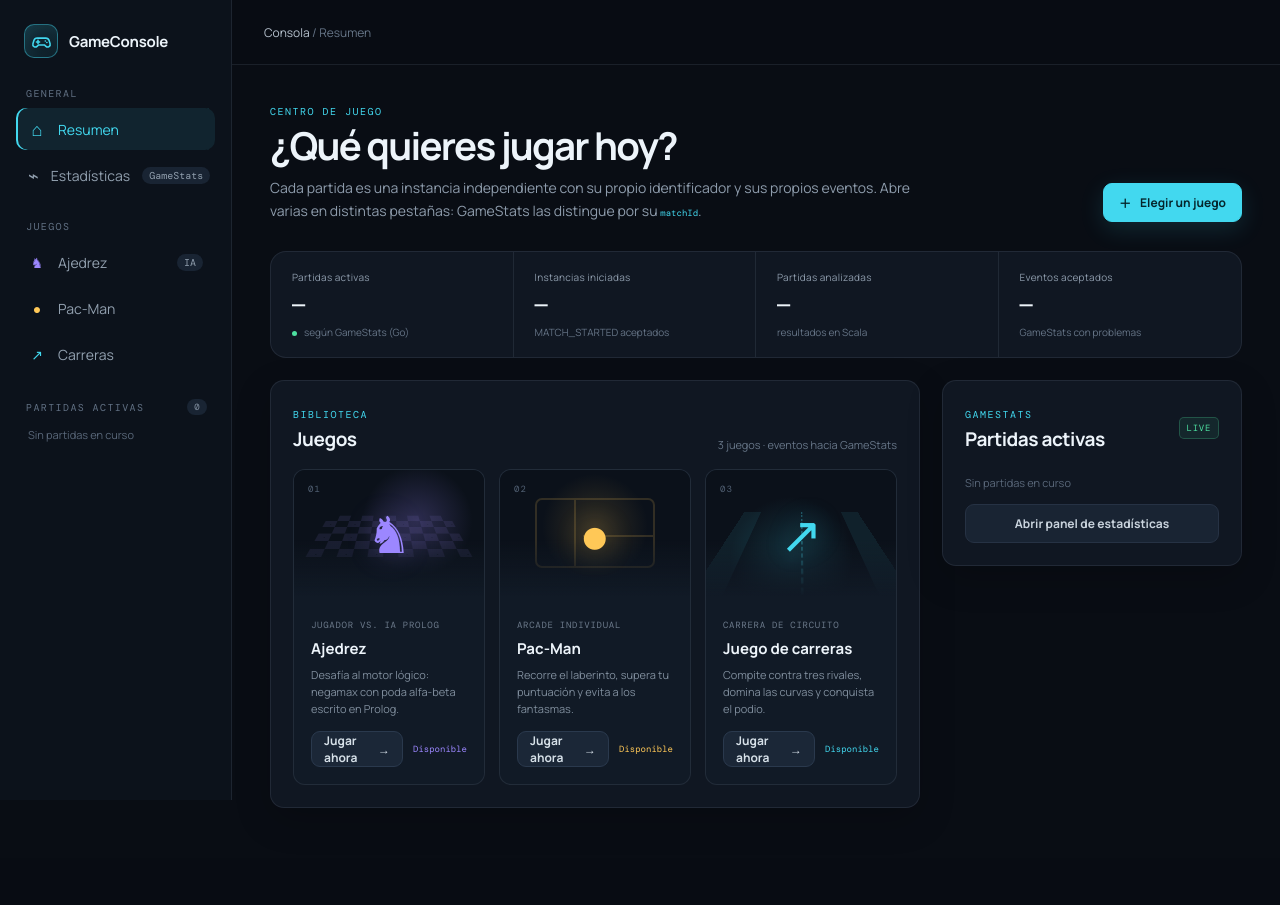
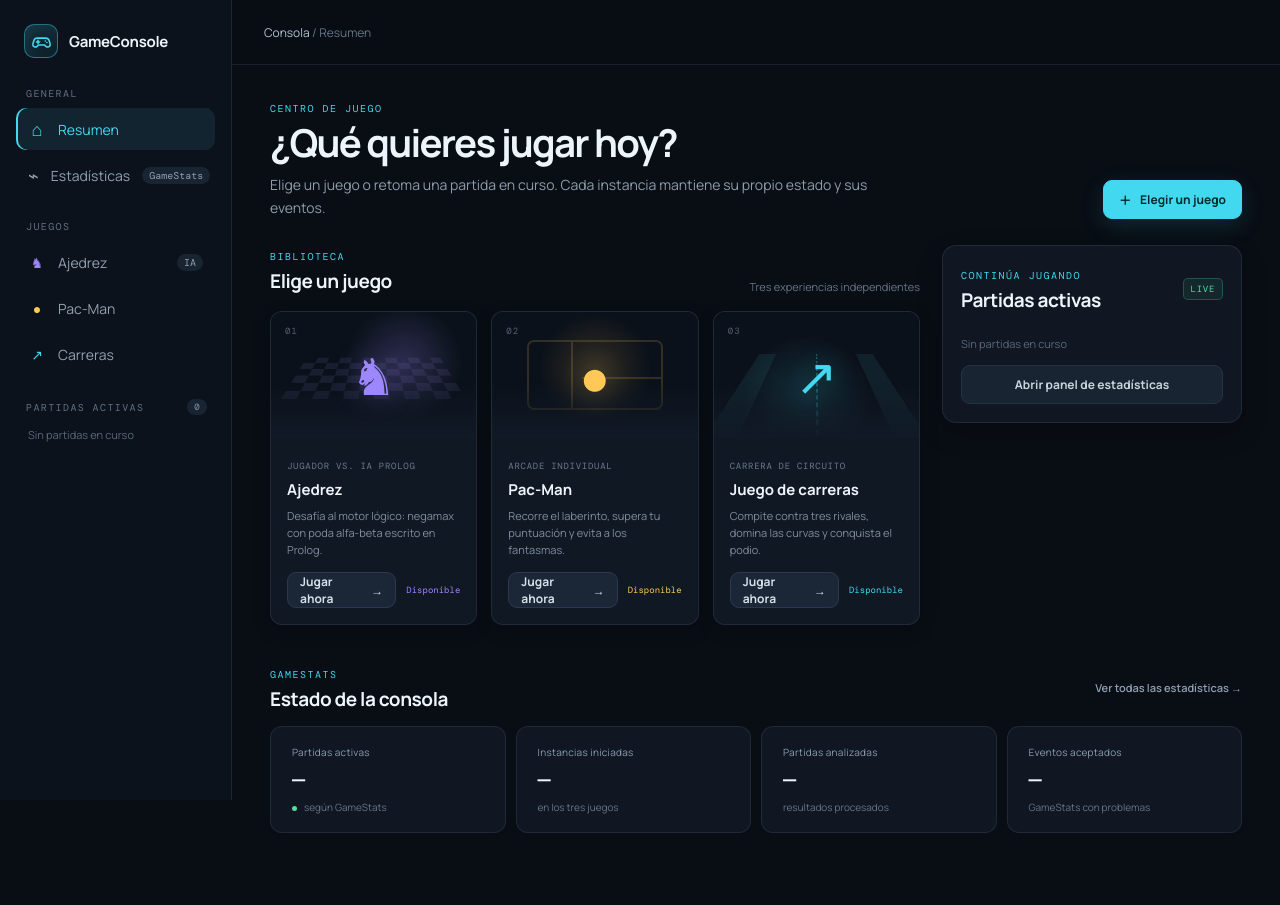
Before and after one commit to SebastianVD32/GameConsole, a Flask app: page / in a window 1280 px wide. Before the commit the page ends 808 px from the top, so only its background shows below. Run offline with Flask 3, Linux system fonts and the light colour scheme; data that the repository does not hold is empty.

Commit message:
feat: ordenar la navegación y jerarquía visual

```diff
--- a/static/css/app.css
+++ b/static/css/app.css
@@ -429,3 +429,74 @@ button:disabled { opacity: .4; cursor: default; }
   .race-touch-controls { gap: 8px; } .race-touch-controls button { min-width: 43px; padding: 8px 10px; font-size: 12px; }
   .race-touch-controls > div { gap: 5px; }
 }
+
+/* ---------------------------------------------------------------- refinamiento de interfaz */
+.page-content { width: min(1420px, 100%); padding-top: 32px; }
+.topbar { gap: 20px; }
+.breadcrumb { flex: 1; min-width: 0; white-space: nowrap; overflow: hidden; text-overflow: ellipsis; }
+.game-switcher { display: flex; align-items: center; gap: 5px; padding: 4px; border: 1px solid var(--line-soft); border-radius: 11px; background: #0c121b; }
+.game-switch { display: inline-flex; align-items: center; gap: 7px; min-height: 31px; padding: 0 10px; border-radius: 7px; color: #718093; font-size: 10px; transition: .16s ease; }
+.game-switch > span { color: currentColor; font-size: 11px; }.game-switch strong { font-weight: 600; }
+.game-switch:hover { color: #dce6ed; background: var(--panel); }
+.game-switch.violet > span { color: var(--violet); }.game-switch.amber > span { color: var(--amber); }.game-switch.cyan > span { color: var(--cyan); }
+.game-switch.is-active { color: var(--text); background: var(--panel-raised); box-shadow: 0 1px 5px rgba(0,0,0,.18); }
+
+.hero { margin-bottom: 26px; }
+.hero p { max-width: 610px; }
+.panel { box-shadow: 0 10px 28px rgba(0, 0, 0, .15); }
+.dashboard-grid { margin-bottom: 34px; }
+.dashboard-grid .library-panel { padding: 0; border: 0; background: transparent; box-shadow: none; }
+.dashboard-grid .activity-panel { padding: 18px; }
+.dashboard-overview { padding-top: 4px; }
+.overview-heading { align-items: center; margin-bottom: 14px; }
+.text-link { color: #8fa0b2; font-size: 11px; font-weight: 600; }.text-link:hover { color: var(--cyan); }
+.game-card { background: #101824; box-shadow: 0 6px 20px rgba(0,0,0,.12); }
+.game-card:hover { transform: translateY(-2px); }
+.game-body { padding: 16px; }
+.game-body p { min-height: 48px; }
+
+.metrics-strip { gap: 10px; overflow: visible; border: 0; background: transparent; }
+.metrics-strip article, .metrics-strip article:last-child { border: 1px solid var(--line-soft); border-radius: 12px; background: var(--panel); }
+
+.game-header { margin-bottom: 18px; padding-bottom: 18px; border-bottom: 1px solid var(--line-soft); }
+.game-header h1 { font-size: 29px; }
+.game-header-actions { justify-content: flex-end; flex-wrap: wrap; }
+.game-header-actions > .status-pill { order: -1; margin-right: 3px; background: rgba(255,255,255,.025); }
+.game-header-actions .danger-button { background: transparent; }
+.play-layout { gap: 16px; }
+.stage-toolbar { background: #0e1621; }
+.telemetry { padding: 18px; background: #0e1620; }
+.telemetry .section-heading.compact:first-child { margin-top: 0; }
+.telemetry-grid article { background: #0a111a; }
+.event-stream { margin-top: 18px; }
+
+.section-tabs { position: sticky; top: 76px; z-index: 20; display: flex; gap: 5px; margin: -7px 0 28px; padding: 5px; overflow-x: auto; border: 1px solid var(--line-soft); border-radius: 11px; background: rgba(12,18,27,.94); backdrop-filter: blur(12px); }
+.section-tabs a { flex: 1; min-width: 105px; padding: 9px 14px; border-radius: 7px; color: #788799; font-size: 11px; font-weight: 600; text-align: center; white-space: nowrap; }
+.section-tabs a:hover, .section-tabs a:focus-visible { color: var(--text); background: var(--panel-raised); }
+.stats-section { scroll-margin-top: 135px; }
+.stats-section + .stats-section { padding-top: 4px; }
+
+@media (max-width: 1180px) {
+  .game-switch strong { display: none; }
+  .game-switch { min-width: 32px; justify-content: center; padding: 0 8px; }
+}
+@media (max-width: 700px) {
+  .topbar { gap: 8px; padding-inline: 12px; }
+  .breadcrumb { margin-left: 4px; font-size: 10px; }
+  .game-switcher { margin-left: auto; }
+  .game-header { padding-bottom: 15px; }
+  .game-header-actions { justify-content: flex-start; }
+  .game-header-actions > .status-pill { width: 100%; justify-content: center; margin: 0; }
+  .metrics-strip { gap: 8px; }
+  .metrics-strip article, .metrics-strip article:last-child { border: 1px solid var(--line-soft); }
+  .overview-heading { align-items: flex-start; }
+  .section-tabs { top: 70px; margin-bottom: 22px; }
+  .section-tabs a { min-width: 0; padding-inline: 6px; }
+}
+@media (max-width: 430px) {
+  .breadcrumb { display: none; }
+  .game-switcher { flex: 1; justify-content: flex-end; border: 0; background: transparent; }
+  .game-switch { border: 1px solid var(--line-soft); background: #0c121b; }
+  .section-tabs { gap: 3px; padding: 4px; overflow: hidden; }
+  .section-tabs a { min-width: 0; padding: 9px 4px; font-size: 9px; }
+}
--- a/templates/base.html
+++ b/templates/base.html
@@ -64,6 +64,15 @@
       <header class="topbar">
         <button class="icon-button menu-button" id="menu-button" type="button" aria-label="Abrir menú" aria-controls="sidebar" aria-expanded="false">☰</button>
         <div class="breadcrumb">{% block breadcrumb %}<span>Consola</span> / Resumen{% endblock %}</div>
+        {% if page == 'games' %}
+        <nav class="game-switcher" aria-label="Cambiar de juego">
+          {% for id, item in games.items() %}
+          <a class="game-switch {{ item.accent }} {{ 'is-active' if game_id == id else '' }}" href="{{ url_for('web.game', game_id=id) }}" aria-current="{{ 'page' if game_id == id else 'false' }}">
+            <span aria-hidden="true">{{ item.icon }}</span><strong>{{ item.short_name }}</strong>
+          </a>
+          {% endfor %}
+        </nav>
+        {% endif %}
       </header>
 
       <main class="page-content">
--- a/templates/chess.html
+++ b/templates/chess.html
@@ -10,7 +10,7 @@
   </div>
   <div class="game-header-actions">
     <span class="status-pill violet" data-chess-status><i></i>Sin iniciar</span>
-    <a class="secondary-button" href="{{ url_for('web.game', game_id='ajedrez') }}" target="_blank" rel="noopener">＋ Otra instancia</a>
+    <a class="secondary-button" href="{{ url_for('web.game', game_id='ajedrez') }}" target="_blank" rel="noopener">＋ Abrir otra partida</a>
     <button class="danger-button" type="button" data-action="resign" disabled>⚑ Abandonar</button>
   </div>
 </section>
--- a/templates/dashboard.html
+++ b/templates/dashboard.html
@@ -6,23 +6,16 @@
   <div>
     <span class="eyebrow">Centro de juego</span>
     <h1>¿Qué quieres jugar hoy?</h1>
-    <p>Cada partida es una instancia independiente con su propio identificador y sus propios eventos. Abre varias en distintas pestañas: GameStats las distingue por su <code>matchId</code>.</p>
+    <p>Elige un juego o retoma una partida en curso. Cada instancia mantiene su propio estado y sus eventos.</p>
   </div>
   <a class="primary-button" href="#game-library"><span>＋</span> Elegir un juego</a>
-</section>
-
-<section class="metrics-strip" aria-label="Resumen de GameStats" data-live-summary>
-  <article><span>Partidas activas</span><strong data-metric="activeMatches">—</strong><small><i class="positive"></i> según GameStats (Go)</small></article>
-  <article><span>Instancias iniciadas</span><strong data-metric="startedMatches">—</strong><small>MATCH_STARTED aceptados</small></article>
-  <article><span>Partidas analizadas</span><strong data-metric="completedMatches">—</strong><small>resultados en Scala</small></article>
-  <article><span>Eventos aceptados</span><strong data-metric="acceptedEvents">—</strong><small data-metric="connection">Conectando con GameStats…</small></article>
 </section>
 
 <div class="dashboard-grid">
   <section class="panel library-panel" id="game-library">
     <div class="section-heading">
-      <div><span class="eyebrow">Biblioteca</span><h2>Juegos</h2></div>
-      <span class="muted">3 juegos · eventos hacia GameStats</span>
+      <div><span class="eyebrow">Biblioteca</span><h2>Elige un juego</h2></div>
+      <span class="muted">Tres experiencias independientes</span>
     </div>
 
     <div class="game-grid">
@@ -50,7 +43,7 @@
   </section>
 
   <aside class="panel activity-panel">
-    <div class="section-heading compact"><div><span class="eyebrow">GameStats</span><h2>Partidas activas</h2></div><span class="live-badge">LIVE</span></div>
+    <div class="section-heading compact"><div><span class="eyebrow">Continúa jugando</span><h2>Partidas activas</h2></div><span class="live-badge">LIVE</span></div>
     <div class="activity-list" data-active-sessions data-variant="cards" aria-live="polite">
       {% for item in active_sessions %}
       {% set meta = games[item.slug] %}
@@ -66,6 +59,19 @@
     <a class="secondary-button full-width" href="{{ url_for('web.statistics') }}">Abrir panel de estadísticas</a>
   </aside>
 </div>
+
+<section class="dashboard-overview" aria-labelledby="overview-title" data-live-summary>
+  <div class="section-heading overview-heading">
+    <div><span class="eyebrow">GameStats</span><h2 id="overview-title">Estado de la consola</h2></div>
+    <a class="text-link" href="{{ url_for('web.statistics') }}">Ver todas las estadísticas →</a>
+  </div>
+  <div class="metrics-strip" aria-label="Resumen de GameStats">
+    <article><span>Partidas activas</span><strong data-metric="activeMatches">—</strong><small><i class="positive"></i> según GameStats</small></article>
+    <article><span>Instancias iniciadas</span><strong data-metric="startedMatches">—</strong><small>en los tres juegos</small></article>
+    <article><span>Partidas analizadas</span><strong data-metric="completedMatches">—</strong><small>resultados procesados</small></article>
+    <article><span>Eventos aceptados</span><strong data-metric="acceptedEvents">—</strong><small data-metric="connection">Conectando con GameStats…</small></article>
+  </div>
+</section>
 {% endblock %}
 
 {% block scripts %}
--- a/templates/pacman.html
+++ b/templates/pacman.html
@@ -5,10 +5,10 @@
 <section class="game-header arcade-header">
   <div><span class="eyebrow">Arcade individual · Un nivel, tres vidas</span><h1>Pac-Man</h1></div>
   <div class="game-header-actions">
-    <a class="secondary-button" href="{{ url_for('web.game', game_id='pacman') }}" target="_blank" rel="noopener">＋ Otra instancia</a>
     <span class="status-pill amber" id="match-status" role="status">Listo para jugar</span>
+    <a class="secondary-button" href="{{ url_for('web.game', game_id='pacman') }}" target="_blank" rel="noopener">＋ Abrir otra partida</a>
     <button class="secondary-button" id="pause-game" type="button" disabled>Ⅱ Pausar</button>
-    <button class="danger-button" id="restart-game" type="button">↻ Nueva partida</button>
+    <button class="danger-button" id="restart-game" type="button">↻ Reiniciar</button>
   </div>
 </section>
 <div class="play-layout pacman-layout">
--- a/templates/racing.html
+++ b/templates/racing.html
@@ -5,11 +5,11 @@
 <section class="game-header arcade-header">
   <div><span class="eyebrow">Circuito Neón · 4 pilotos · 3 vueltas</span><h1>Juego de carreras</h1></div>
   <div class="game-header-actions">
-    <a class="secondary-button" href="{{ url_for('web.game', game_id='carreras') }}" target="_blank" rel="noopener">＋ Otra instancia</a>
     <span class="status-pill cyan" id="race-status" role="status">En parrilla</span>
+    <a class="secondary-button" href="{{ url_for('web.game', game_id='carreras') }}" target="_blank" rel="noopener">＋ Abrir otra carrera</a>
     <button class="secondary-button" id="race-pause" type="button" disabled>Ⅱ Pausar</button>
     <button class="secondary-button" id="race-abort" type="button" disabled>Retirarme</button>
-    <button class="danger-button" id="race-restart" type="button" title="Prepara una nueva carrera y registra el abandono de la anterior si estaba en curso.">↻ Nueva carrera</button>
+    <button class="danger-button" id="race-restart" type="button" title="Prepara una nueva carrera y registra el abandono de la anterior si estaba en curso.">↻ Reiniciar</button>
   </div>
 </section>
 <div class="play-layout racing-layout">
```
Also changed, not shown: templates/stats.html (+10 -3 lines), tests/test_app.py (+13 -0 lines).
